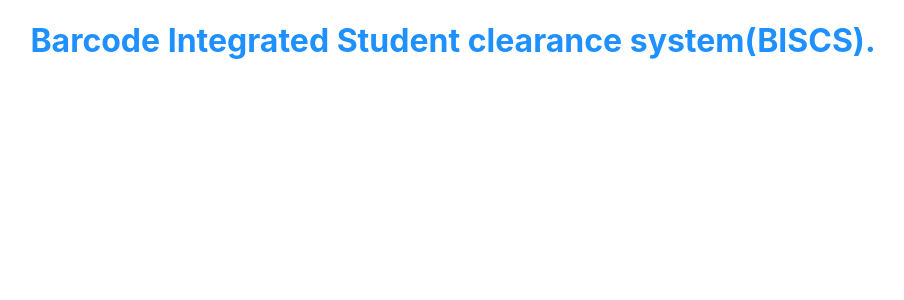
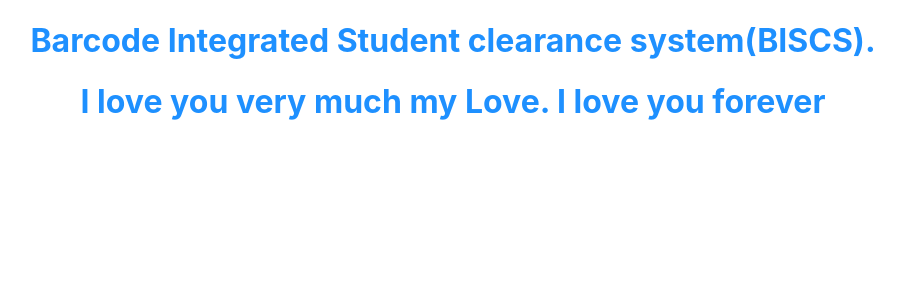
Before and after one commit to kennataddese6/BISCS, a React (Create React App) app in the folder frontend/: page / in a window 1280 px wide. Shown: the top 300 px of the page, without its empty margins (187-1091 px from the left). Built offline with nearby package versions, Linux system fonts and the light colour scheme.

Commit message:
add love message

```diff
--- a/frontend/src/App.js
+++ b/frontend/src/App.js
@@ -5,6 +5,7 @@ function App() {
     <div className="Introduction">
       {" "}
       <h1>Barcode Integrated Student clearance system(BISCS).</h1>
+      <h1>I love you very much my Love. I love you forever</h1>
     </div>
   );
 }
```
